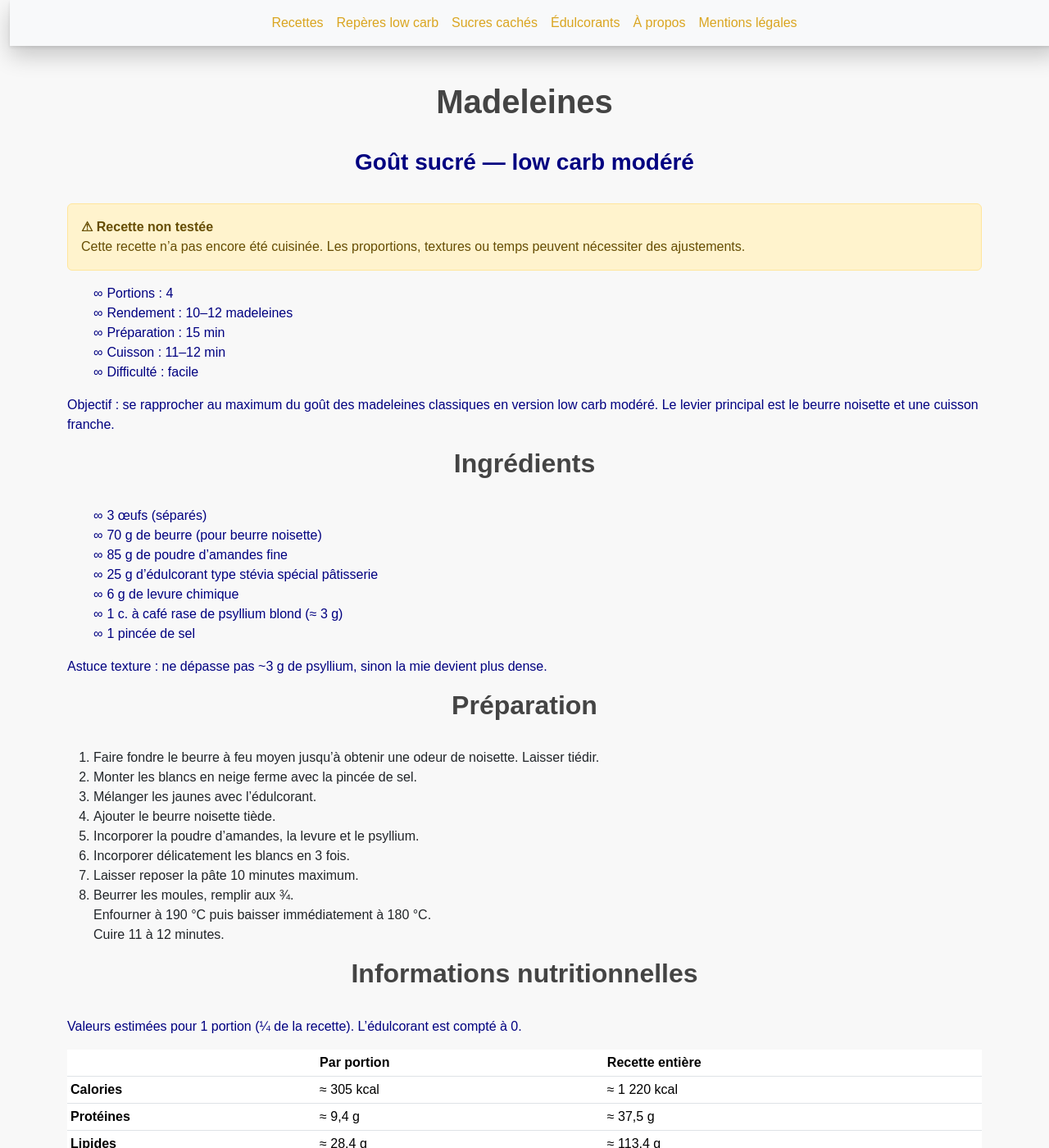
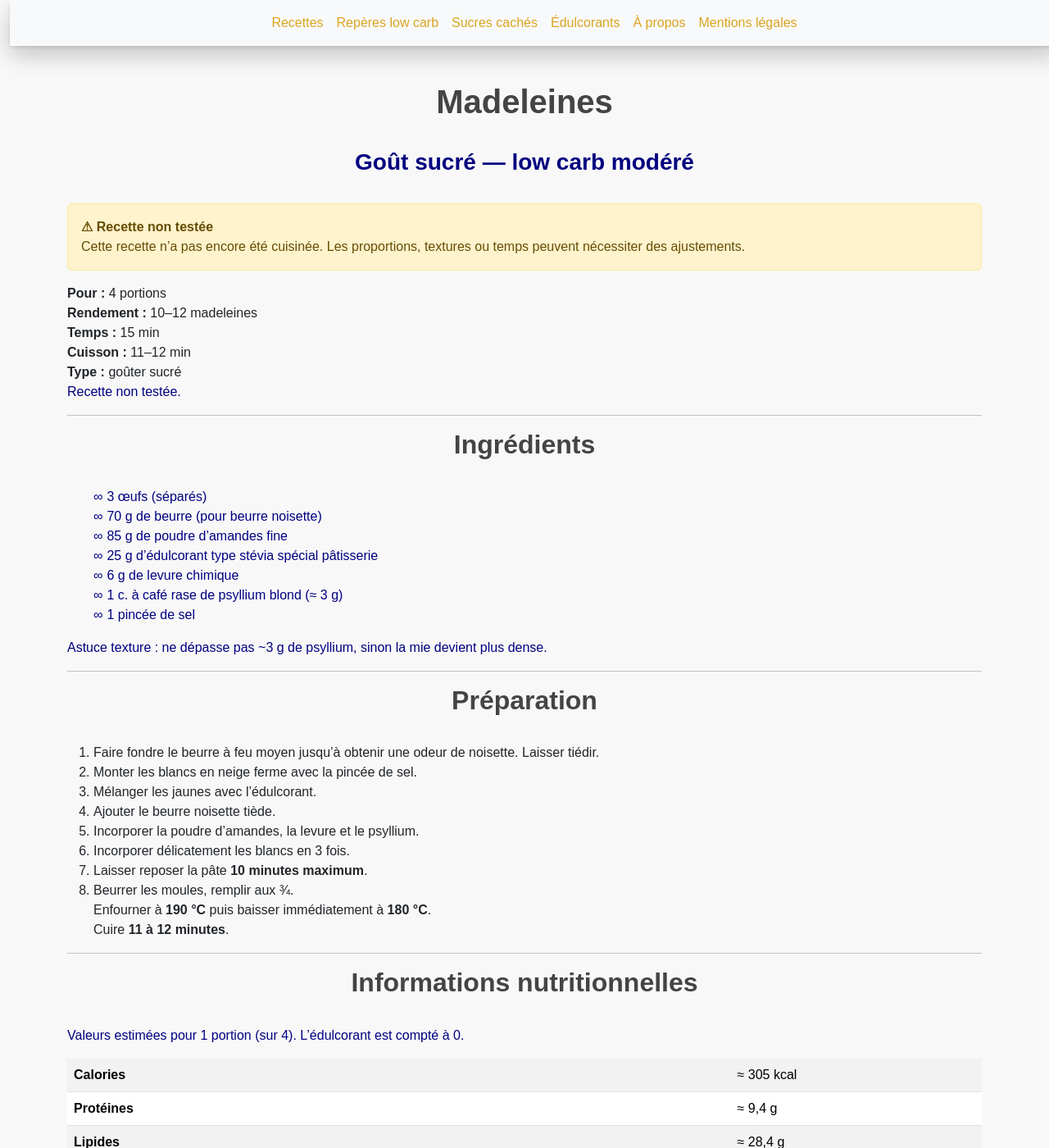
Before and after one commit to laurie-boissay/laurie-boissay.github.io, a Jekyll site: the page built from recettes/madeleines.html, in a window 1280 px wide and 1400 px high. Shown: the whole window at 82% size. Built offline with Jekyll 4.4.1, drawn with Linux system fonts in a browser that asks for light colours; some of the changed text lies outside the part shown.

Commit message:
Update madeleines.html

```diff
--- a/recettes/madeleines.html
+++ b/recettes/madeleines.html
@@ -50,104 +49,98 @@ extra_head: >
   </script>
 ---
 
-<section class="recipe-lead">
-  <div class="lead-infos">
-    <ul>
-      <li><strong>Portions :</strong> 4</li>
-      <li><strong>Rendement :</strong> 10–12 madeleines</li>
-      <li><strong>Préparation :</strong> 15 min</li>
-      <li><strong>Cuisson :</strong> 11–12 min</li>
-      <li><strong>Difficulté :</strong> facile</li>
-    </ul>
+<div class="recipe-lead">
+  <div class="recipe-lead__grid">
+    <div><strong>Pour :</strong> 4 portions</div>
+    <div><strong>Rendement :</strong> 10–12 madeleines</div>
+    <div><strong>Temps :</strong> 15 min</div>
+    <div><strong>Cuisson :</strong> 11–12 min</div>
+    <div><strong>Type :</strong> goûter sucré</div>
+  </div>
+  <p class="recipe-lead__note">
+    <strong>Recette non testée.</strong>
+  </p>
 </div>
 
-  <div class="lead-notes">
-    <p>
-      Objectif : se rapprocher au maximum du goût des madeleines classiques
-      en version <strong>low carb modéré</strong>.
-      Le levier principal est le <strong>beurre noisette</strong> et une cuisson franche.
-    </p>
-  </div>
-</section>
+<hr>
 
-<section class="recipe-ingredients">
 <h2>Ingrédients</h2>
-  <ul>
-    <li>3 œufs (séparés)</li>
-    <li><strong>70 g de beurre</strong> (pour beurre noisette)</li>
-    <li>85 g de poudre d’amandes fine</li>
-    <li>25 g d’édulcorant type stévia spécial pâtisserie</li>
-    <li>6 g de levure chimique</li>
-    <li><strong>1 c. à café rase de psyllium blond</strong> (≈ 3 g)</li>
-    <li>1 pincée de sel</li>
+
+<ul class="recipe-ingredients">
+  <li><strong>3</strong> œufs (séparés)</li>
+  <li><strong>70 g</strong> de beurre (pour beurre noisette)</li>
+  <li><strong>85 g</strong> de poudre d’amandes fine</li>
+  <li><strong>25 g</strong> d’édulcorant type stévia spécial pâtisserie</li>
+  <li><strong>6 g</strong> de levure chimique</li>
+  <li><strong>1 c. à café rase</strong> de psyllium blond (≈ 3 g)</li>
+  <li><strong>1</strong> pincée de sel</li>
 </ul>
 
 <p class="recipe-tip">
   <strong>Astuce texture :</strong> ne dépasse pas ~3 g de psyllium, sinon la mie devient plus dense.
 </p>
-</section>
 
-<section class="recipe-preparation">
+<hr>
+
 <h2>Préparation</h2>
-  <ol>
+
+<ol class="recipe-steps">
   <li>Faire fondre le beurre à feu moyen jusqu’à obtenir une odeur de noisette. Laisser tiédir.</li>
   <li>Monter les blancs en neige ferme avec la pincée de sel.</li>
   <li>Mélanger les jaunes avec l’édulcorant.</li>
   <li>Ajouter le beurre noisette tiède.</li>
   <li>Incorporer la poudre d’amandes, la levure et le psyllium.</li>
   <li>Incorporer délicatement les blancs en 3 fois.</li>
-    <li>Laisser reposer la pâte 10 minutes maximum.</li>
+  <li>Laisser reposer la pâte <strong>10 minutes maximum</strong>.</li>
   <li>
     Beurrer les moules, remplir aux ¾.<br>
-      Enfourner à 190 °C puis baisser immédiatement à 180 °C.<br>
-      Cuire 11 à 12 minutes.
+    Enfourner à <strong>190&nbsp;°C</strong> puis baisser immédiatement à <strong>180&nbsp;°C</strong>.<br>
+    Cuire <strong>11 à 12 minutes</strong>.
   </li>
 </ol>
-</section>
 
-<section class="recipe-nutrition">
+<hr>
+
 <h2>Informations nutritionnelles</h2>
-
 <p>
-    Valeurs <strong>estimées</strong> pour 1 portion (¼ de la recette).
-    L’édulcorant est compté à 0.
+  Valeurs estimées pour 1 portion (sur 4). L’édulcorant est compté à 0.
 </p>
 
 <div class="table-responsive">
-    <table class="table table-sm">
-      <thead>
-        <tr>
-          <th></th>
-          <th>Par portion</th>
-          <th>Recette entière</th>
-        </tr>
-      </thead>
+  <table class="table table-striped">
     <tbody>
-        <tr><td><strong>Calories</strong></td><td>≈ 305 kcal</td><td>≈ 1 220 kcal</td></tr>
-        <tr><td><strong>Protéines</strong></td><td>≈ 9,4 g</td><td>≈ 37,5 g</td></tr>
-        <tr><td><strong>Lipides</strong></td><td>≈ 28,4 g</td><td>≈ 113,4 g</td></tr>
-        <tr><td><strong>Glucides</strong></td><td>≈ 5,3 g</td><td>≈ 21,2 g</td></tr>
-        <tr><td><strong>Fibres</strong></td><td>≈ 3,3 g</td><td>≈ 13,3 g</td></tr>
-        <tr><td><strong>Fructose</strong></td><td>≈ 0 g</td><td>≈ 0 g</td></tr>
+      <tr><th>Calories</th><td>≈ 305 kcal</td></tr>
+      <tr><th>Protéines</th><td>≈ 9,4 g</td></tr>
+      <tr><th>Lipides</th><td>≈ 28,4 g</td></tr>
+      <tr><th>Glucides (total, étiquette UE)</th><td>≈ 5,3 g</td></tr>
+      <tr><th>Fibres</th><td>≈ 3,3 g</td></tr>
+      <tr><th>Glucides nets</th><td>≈ 2,0 g</td></tr>
+      <tr><th>Fructose</th><td>≈ 0 g</td></tr>
     </tbody>
   </table>
 </div>
-</section>
 
-<section class="recipe-conservation">
+<p class="small text-muted">
+  Valeurs <strong>estimées</strong>.
+  Les glucides proviennent surtout de la poudre d’amandes ; le psyllium contribue principalement aux fibres.
+</p>
+
+<hr>
+
+<h2>Notes low carb</h2>
+
+<ul class="recipe-notes">
+  <li><strong>Low carb modéré :</strong> compatible.</li>
+  <li><strong>Non compatible cétogène strict :</strong> à cause des glucides de la poudre d’amandes.</li>
+  <li><strong>Goût :</strong> le beurre noisette est le levier principal pour le côté “pâtisserie”.</li>
+  <li><strong>Texture :</strong> si trop dense, réduire légèrement le psyllium (≈ 2 g).</li>
+</ul>
+
+<hr>
+
 <h2>Conservation</h2>
-  <ul>
+
+<ul class="recipe-notes">
   <li>2–3 jours dans une boîte hermétique.</li>
   <li>Congélation possible après refroidissement complet.</li>
 </ul>
-</section>
-
-<section class="recipe-lowcarb-notes">
-  <h2>Notes low carb</h2>
-  <ul>
-    <li>Compatible <strong>low carb modéré</strong>.</li>
-    <li>Non compatible cétogène strict.</li>
-    <li>Le beurre noisette est indispensable pour le goût “pâtisserie”.</li>
-    <li>Si la texture est trop dense, réduire légèrement le psyllium (≈ 2 g).</li>
-  </ul>
-</section>
```
Also changed, not shown: other parts of recettes/madeleines.html (+3 -4 lines). Lines whose indentation alone changed are shown as unchanged.
